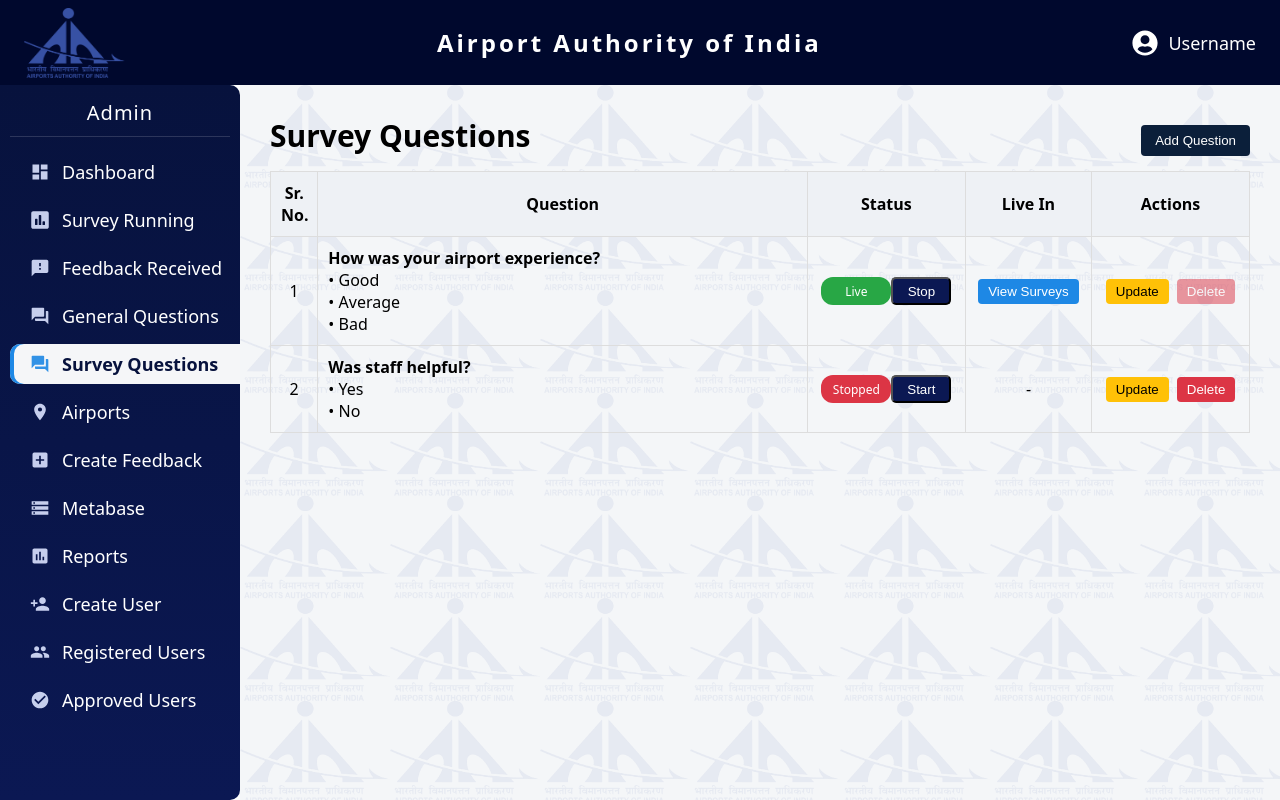
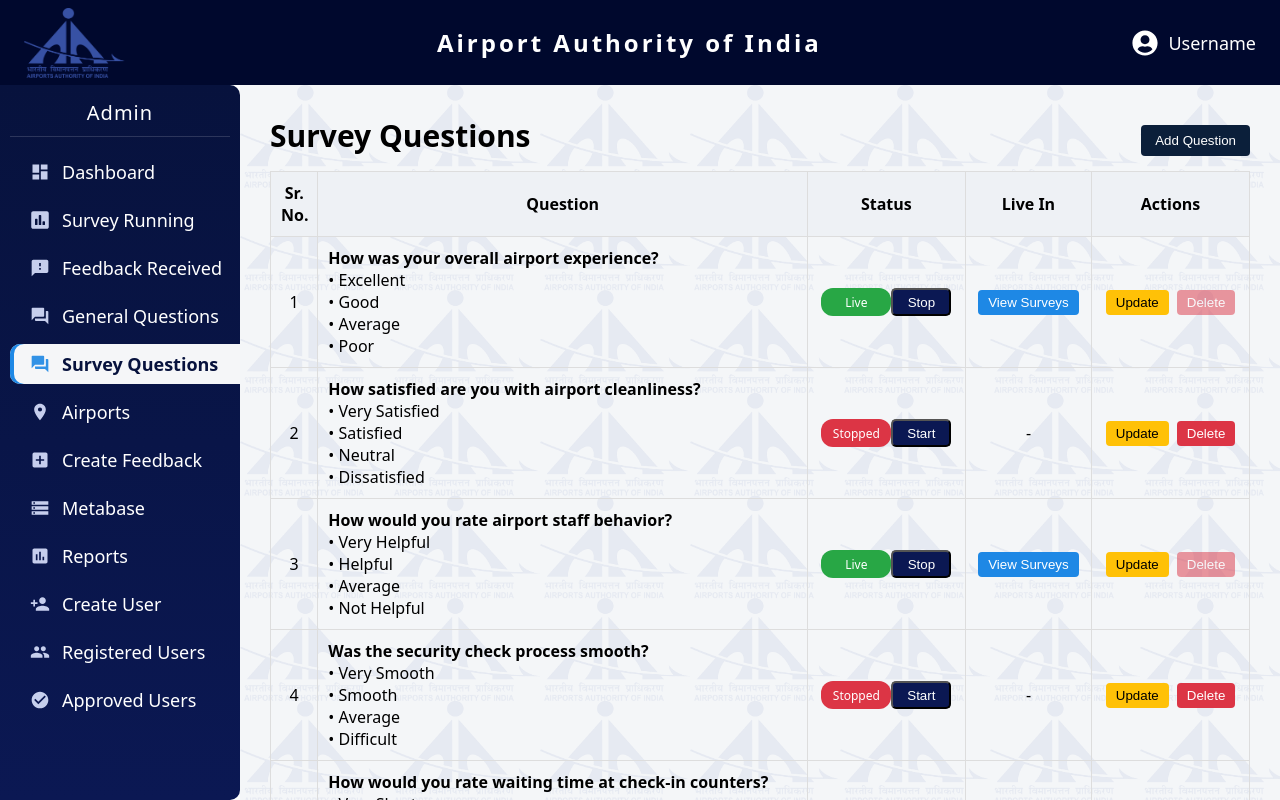
Before and after one commit to Talib-7/Airport_Authority_of_India, a React (Vite) app: page /survey-questions in a window 1280 px wide. Built offline with nearby package versions, Linux system fonts and the light colour scheme.

Commit message:
add more survey questions in code

```diff
--- a/src/modules/surveyQuestions/SurveyQuestions.jsx
+++ b/src/modules/surveyQuestions/SurveyQuestions.jsx
@@ -6,14 +6,62 @@
 
   const [questionsList, setQuestionsList] = useState([
    {
-      question: "How was your airport experience?",
-      options: ["Good", "Average", "Bad"],
+    question: "How was your overall airport experience?",
+    options: ["Excellent", "Good", "Average", "Poor"],
     isLive: true,
-      surveys: ["Passenger Survey 2024", "Service Quality Survey"]
+    surveys: ["Passenger Feedback 2024"]
   },
   {
-      question: "Was staff helpful?",
-      options: ["Yes", "No"],
+    question: "How satisfied are you with airport cleanliness?",
+    options: ["Very Satisfied", "Satisfied", "Neutral", "Dissatisfied"],
+    isLive: false,
+    surveys: []
+  },
+  {
+    question: "How would you rate airport staff behavior?",
+    options: ["Very Helpful", "Helpful", "Average", "Not Helpful"],
+    isLive: true,
+    surveys: ["Service Quality Survey"]
+  },
+  {
+    question: "Was the security check process smooth?",
+    options: ["Very Smooth", "Smooth", "Average", "Difficult"],
+    isLive: false,
+    surveys: []
+  },
+  {
+    question: "How would you rate waiting time at check-in counters?",
+    options: ["Very Short", "Short", "Acceptable", "Too Long"],
+    isLive: true,
+    surveys: ["Passenger Feedback 2024"]
+  },
+  {
+    question: "How satisfied are you with airport facilities?",
+    options: ["Very Satisfied", "Satisfied", "Neutral", "Unsatisfied"],
+    isLive: false,
+    surveys: []
+  },
+  {
+    question: "Was airport navigation and signage clear?",
+    options: ["Very Clear", "Clear", "Confusing", "Very Confusing"],
+    isLive: true,
+    surveys: ["Navigation Survey"]
+  },
+  {
+    question: "How would you rate food and retail services?",
+    options: ["Excellent", "Good", "Average", "Poor"],
+    isLive: false,
+    surveys: []
+  },
+  {
+    question: "How smooth was the boarding process?",
+    options: ["Very Smooth", "Smooth", "Average", "Delayed"],
+    isLive: true,
+    surveys: ["Boarding Experience Survey"]
+  },
+  {
+    question: "Would you recommend this airport to others?",
+    options: ["Definitely", "Probably", "Not Sure", "No"],
     isLive: false,
     surveys: []
   }
```
Lines whose indentation alone changed are shown as unchanged.
